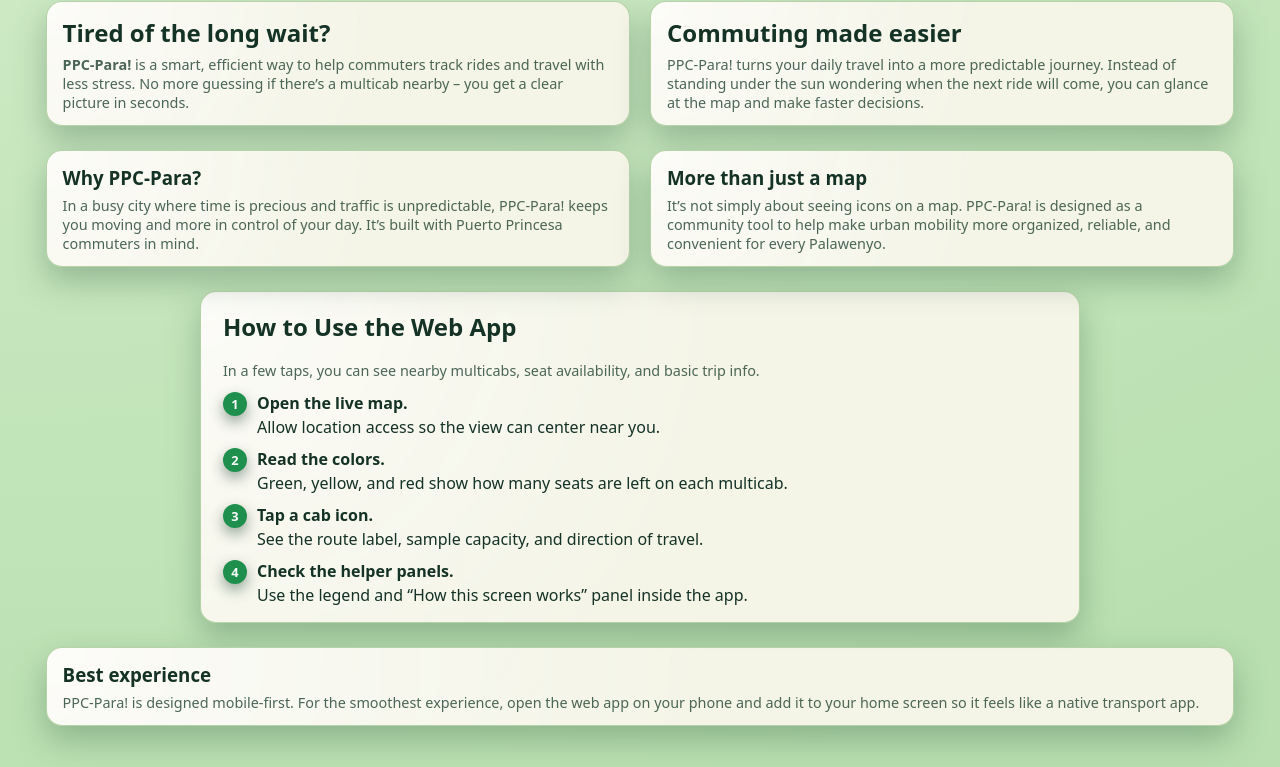
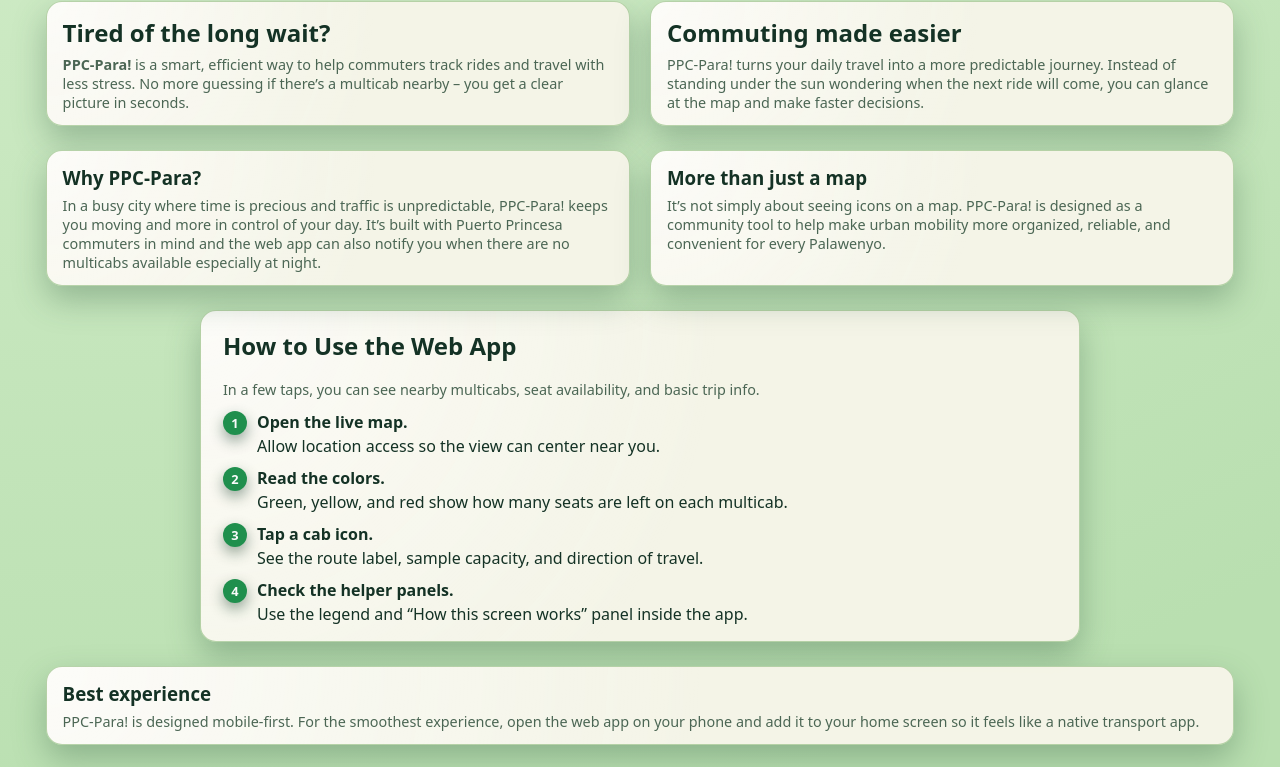
Before and after one commit to AceofSpades0402/ParaPPC, a website: page landing.html in a window 1280 px wide. Shown: the part 1859-2626 px from the top of the page. Drawn offline with Linux system fonts and the light colour scheme.

Commit message:
changes the why ppc para

```diff
--- a/landing.html
+++ b/landing.html
@@ -122,7 +122,8 @@
           <h3>Why PPC‑Para?</h3>
           <p>
             In a busy city where time is precious and traffic is unpredictable, PPC‑Para! keeps you moving and
-            more in control of your day. It’s built with Puerto Princesa commuters in mind.
+            more in control of your day. It’s built with Puerto Princesa commuters in mind and the web app can
+            also notify you when there are no multicabs available especially at night.
           </p>
         </div>
         <div class="section-block">
```
